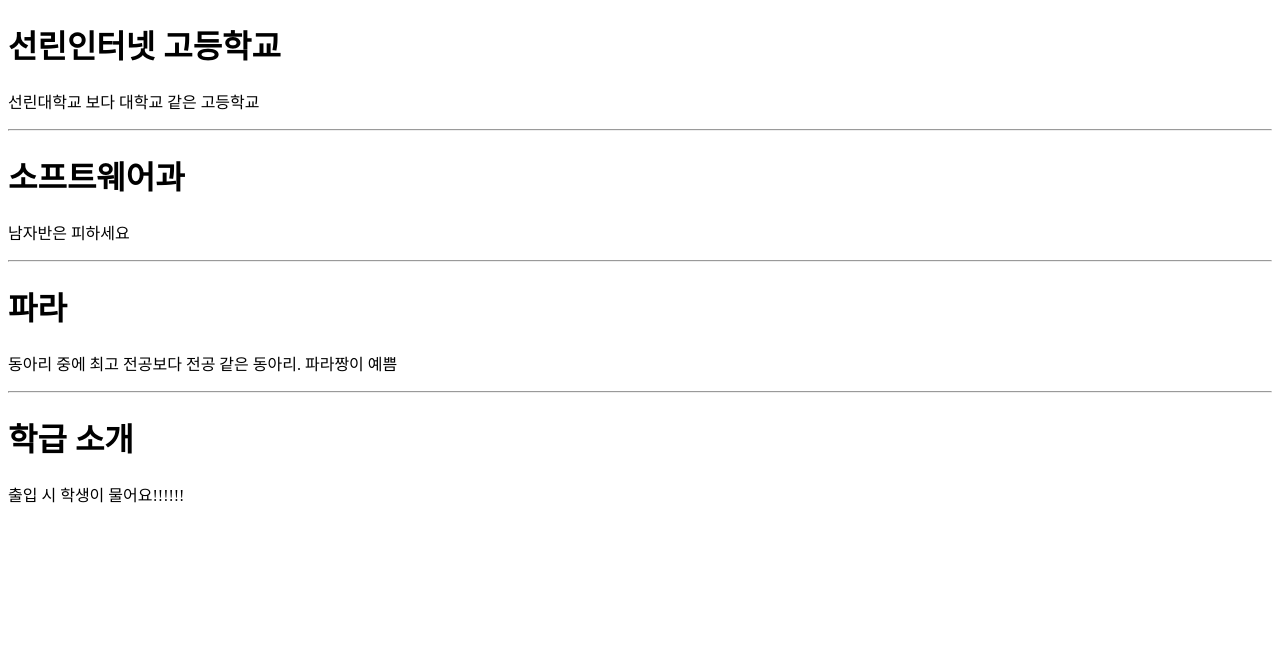
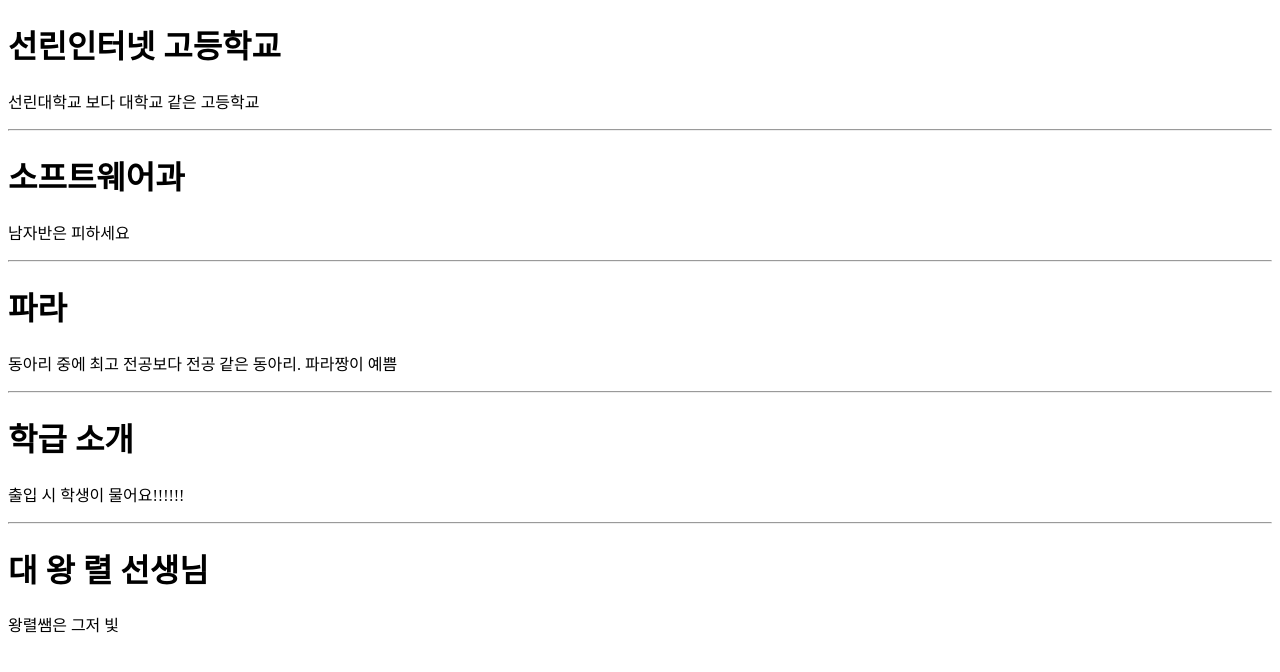
Before and after one commit to wonyeong0810/wang, a plain HTML site: page index.html in a window 1280 px wide. Drawn offline with Linux system fonts and the light colour scheme.

Commit message:
대왕렬선생님소개

```diff
--- a/index.html
+++ b/index.html
@@ -17,5 +17,8 @@
     <hr>
     <h1>학급 소개</h1>
     <p>출입 시 학생이 물어요!!!!!!</p>
+    <hr>
+    <h1>대 왕 렬 <b>선생님</b></h1>
+    <p>왕렬쌤은 그저 빛</p>
 </body>
 </html>
```
